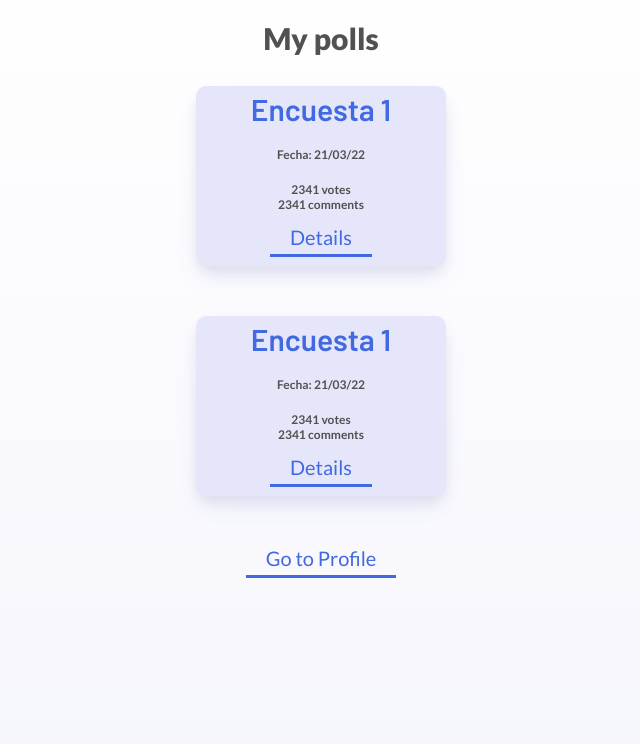
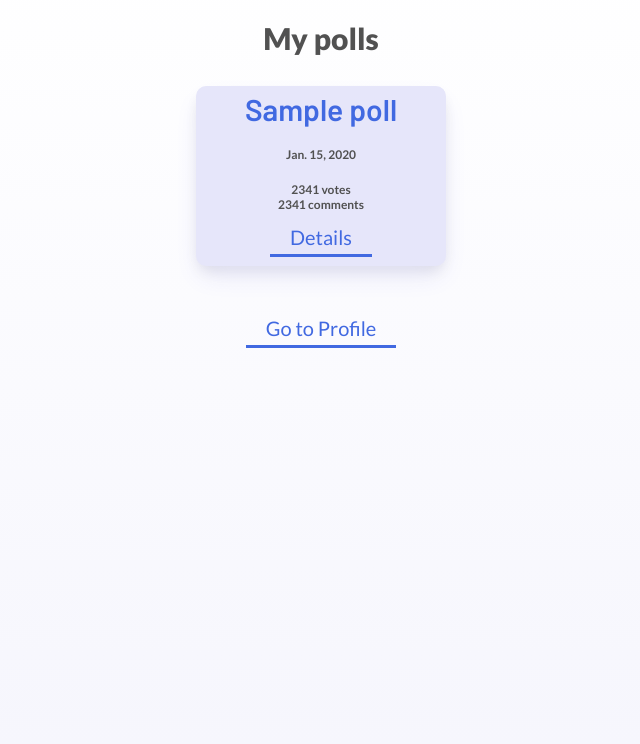
Before and after one commit to Pride-Sin/opinar-source, a Django app: page /polls/ in a window 1280 px wide. Shown: the part 61-805 px from the top of the page, without its empty margins (319-959 px from the left). Run offline with Django 3.2, Linux system fonts and the light colour scheme; tables that the repository leaves empty hold one stand-in row (values such as "Sample post").

Commit message:
Added context and logic to template, changed context_object_name

```diff
--- a/opinar/settings.py
+++ b/opinar/settings.py
@@ -127,6 +127,11 @@ USE_TZ = True
 
 STATIC_URL = '/static/'
 
+STATICFILES_DIRS = [
+    "static/",
+
+]
+
 # Default primary key field type
 # https://docs.djangoproject.com/en/3.2/ref/settings/#default-auto-field
 
--- a/polls/views.py
+++ b/polls/views.py
@@ -6,3 +6,4 @@ from django.views.generic.list import ListView
 from .models import Poll
 class PollList(ListView):
     model = Poll
+    context_object_name = 'polls'
--- a/templates/polls/poll_list.html
+++ b/templates/polls/poll_list.html
@@ -4,10 +4,11 @@
 <h1 class="text-center header-primary">My polls</h1>
 
 <div class="card-group">
+{% for poll in polls %}
     <div class="card">
         <div class="card__header">
-            <p class="text-center header card__title">Encuesta 1</p>
-            <p class="card__desc card__desc--date">Fecha: 21/03/22</p>
+            <p class="text-center header card__title">{{poll.question}}</p>
+            <p class="card__desc card__desc--date">{{poll.created}}</p>
         </div>
         <div class="card__body">
             <p class="card__desc card__desc--votes">2341 votes</p>
@@ -15,21 +16,10 @@
             <a href="login.html" class="link-bottom-border">Details</a>
         </div>
     </div>
-
-    <div class="card">
-        <div class="card__header">
-            <p class="text-center header card__title">Encuesta 1</p>
-            <p class="card__desc card__desc--date">Fecha: 21/03/22</p>
-        </div>
-        <div class="card__body">
-            <p class="card__desc card__desc--votes">2341 votes</p>
-            <p class="card__desc card__desc--comments">2341 comments</p>
-            <a href="login.html" class="link-bottom-border">Details</a>
-        </div>
-    </div>
-
+    {% empty %}
+        <h2 class="text-center header-primary">No polls created</h1>
+{% endfor %}
 </div>
-
 
 <div class="back-to-profile">
     <a href="login.html" class="link-bottom-border">Go to Profile</a>
```
